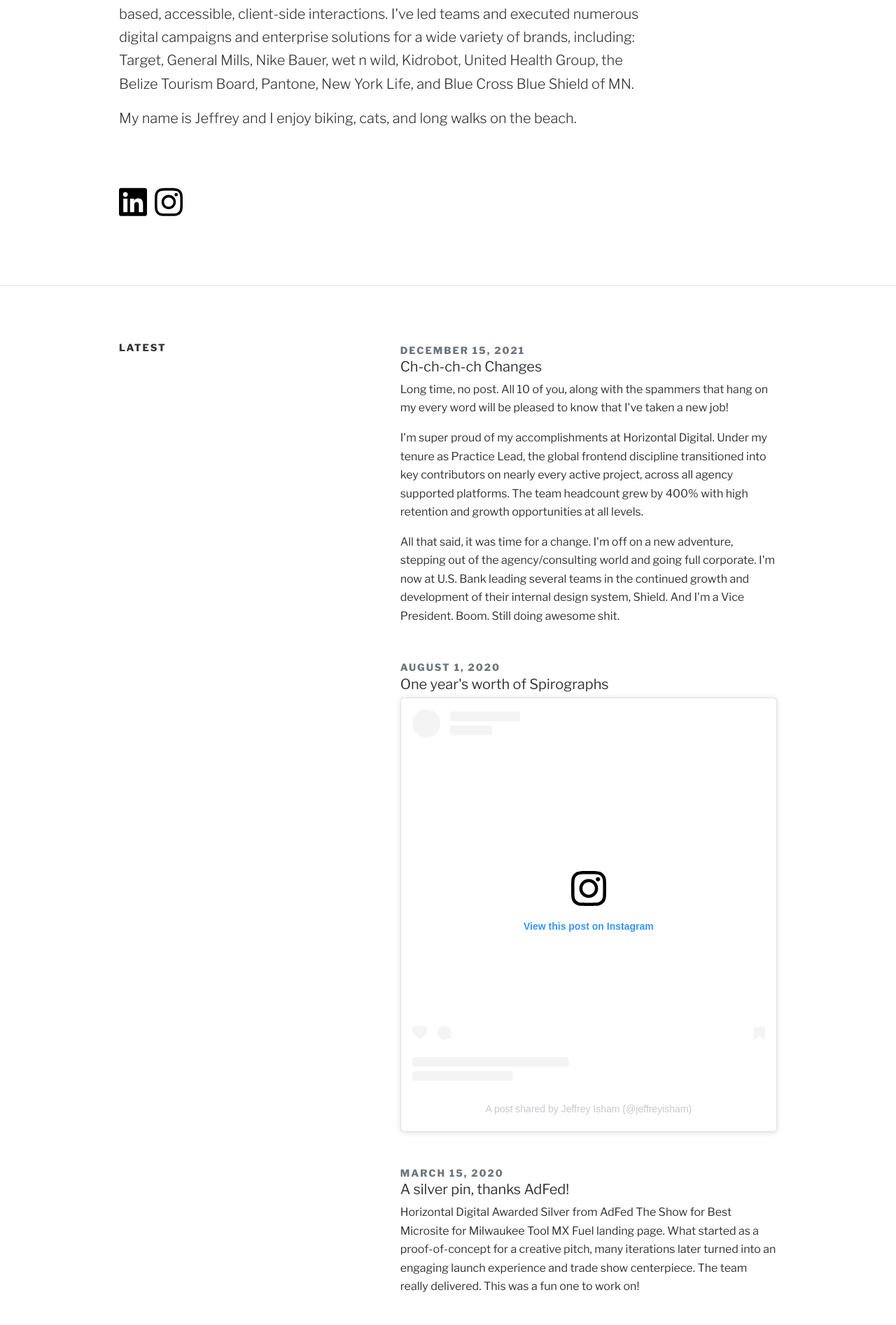
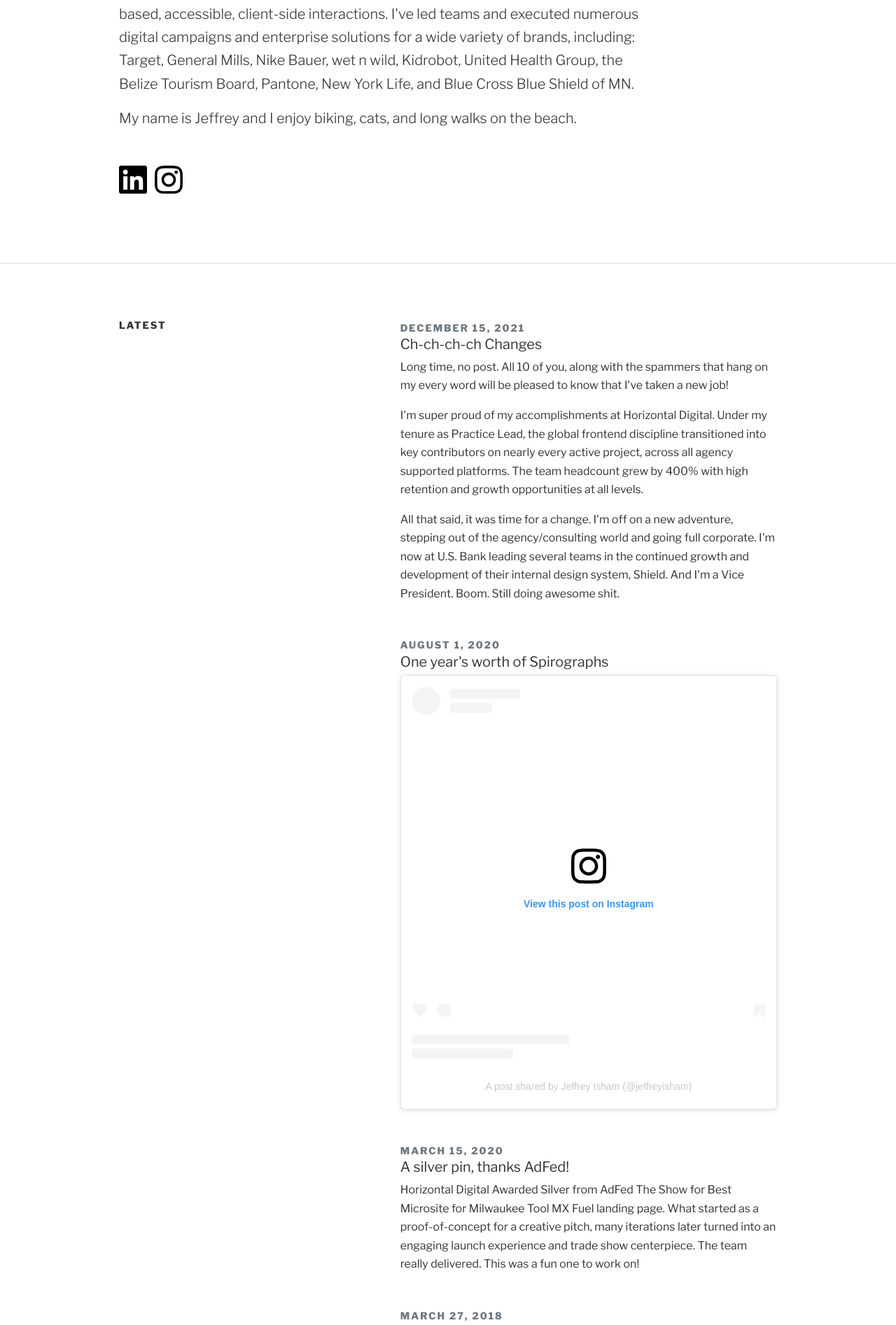
Before and after one commit to jeffreyisham/jeffreyisham.github.io, a Jekyll site: the page built from index.html, in a window 1280 px wide. Shown: the part 625-2519 px from the top of the page at 70% size. Built offline with Jekyll 4.4.1, drawn with Linux system fonts in a browser that asks for light colours; a script that is not in the unit is left out.

Commit message:
Update styles.html

```diff
--- a/_includes/styles.html
+++ b/_includes/styles.html
@@ -28,14 +28,13 @@
 
       .posts .post { margin-bottom: 3rem; }
       .posts .post:last-child { margin-bottom: 0; }
-      .social-icon-list { margin-top:4rem; }
+      .social-icon-list { margin-top:3rem; }
       .social-icon-link { display:block; width: 40px; }
       .social-icon-link > svg { width: 40px; }
 
       @media (min-width: 768px) {
         .container { max-width: 708px!important; padding: 5rem 0; }
         .site-title { font-size: 3rem; }
-        .social-icon-list { margin-top:5rem; }
       }
       @media (min-width: 992px) {
         .container { max-width: 940px!important; }
```
